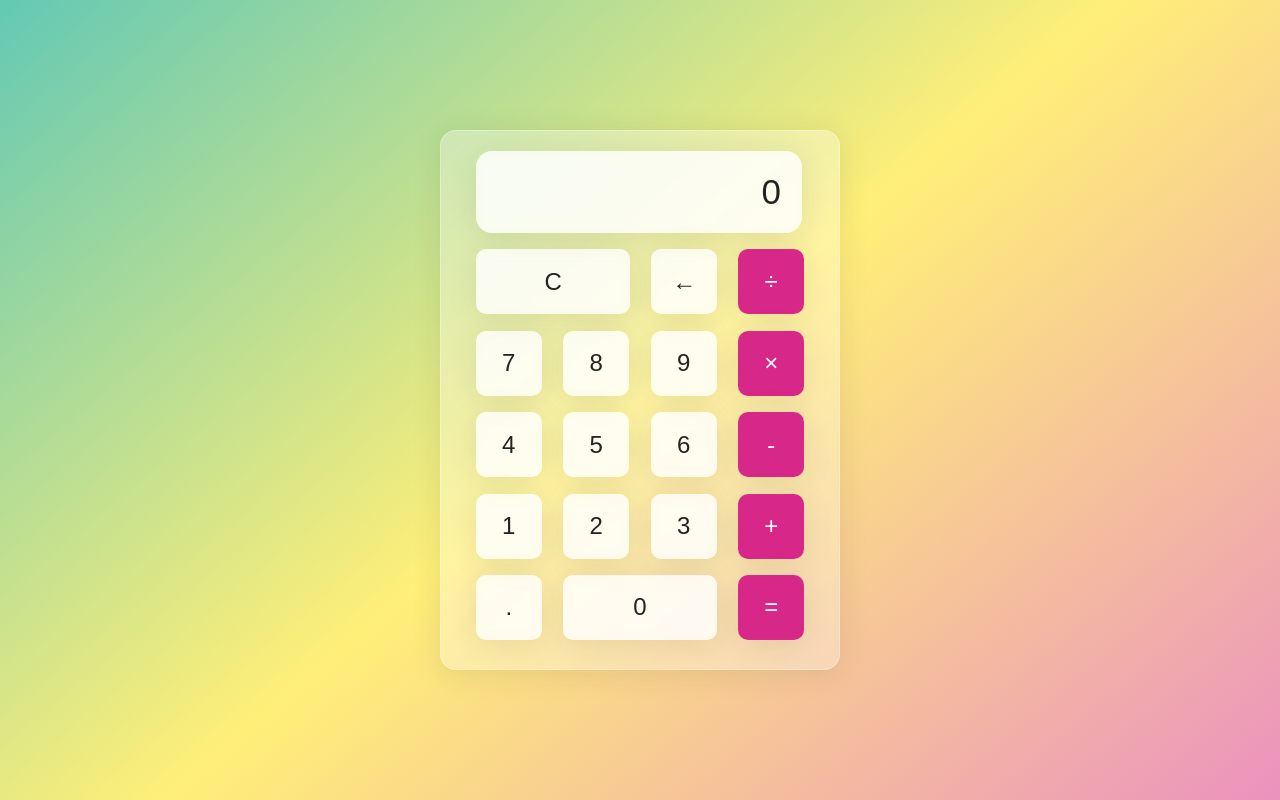
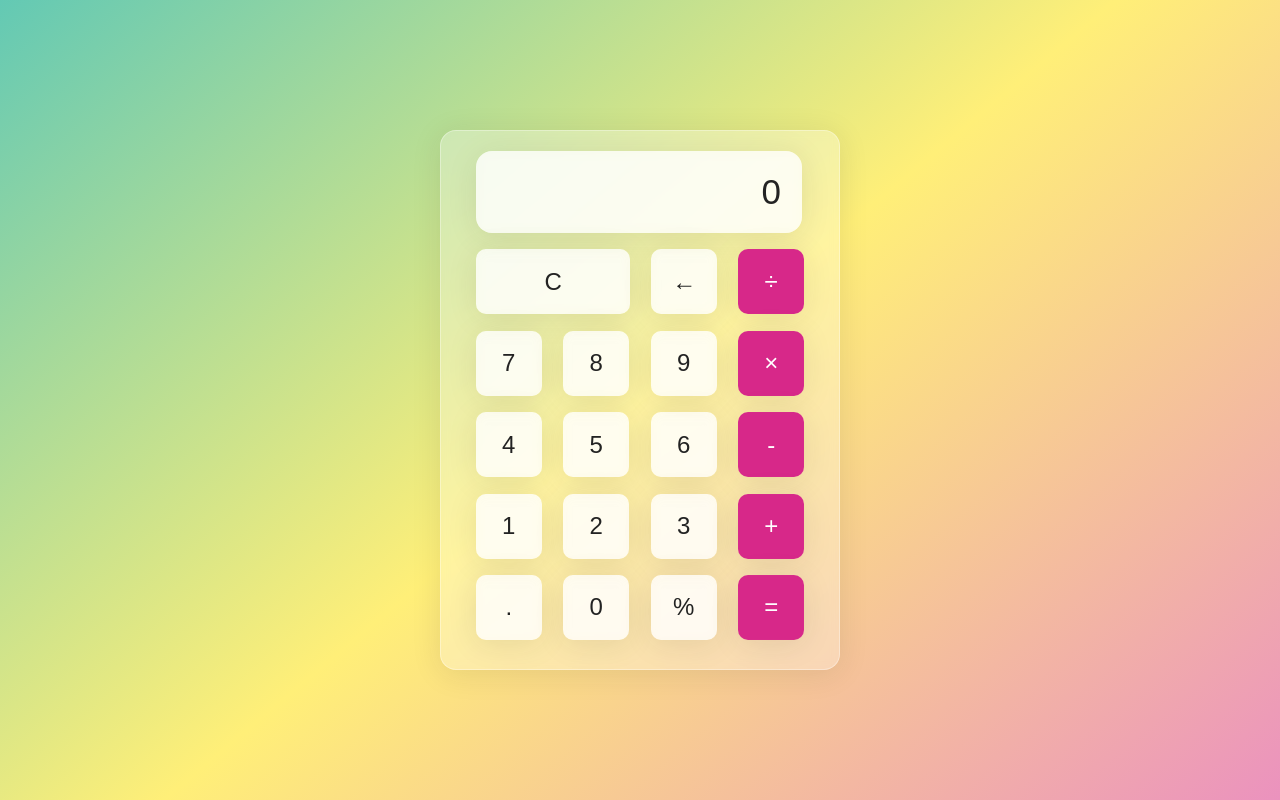
Before and after one commit to theshreesh02/Day-1-CP-Calculator, a plain HTML site: page index.html in a window 1280 px wide. Drawn offline with Linux system fonts and the light colour scheme.

Commit message:
Update index.html
New Button in html %

```diff
--- a/index.html
+++ b/index.html
@@ -74,10 +74,12 @@
                 <button class="calc-button">
                     .
                 </button>
-                <button class="calc-button triple">
+                <button class="calc-button">
                     0
                 </button>
-
+                <button class="calc-button">
+                    %
+                </button>
                 <button class="calc-button">
                     &equals;
                 </button>
```
